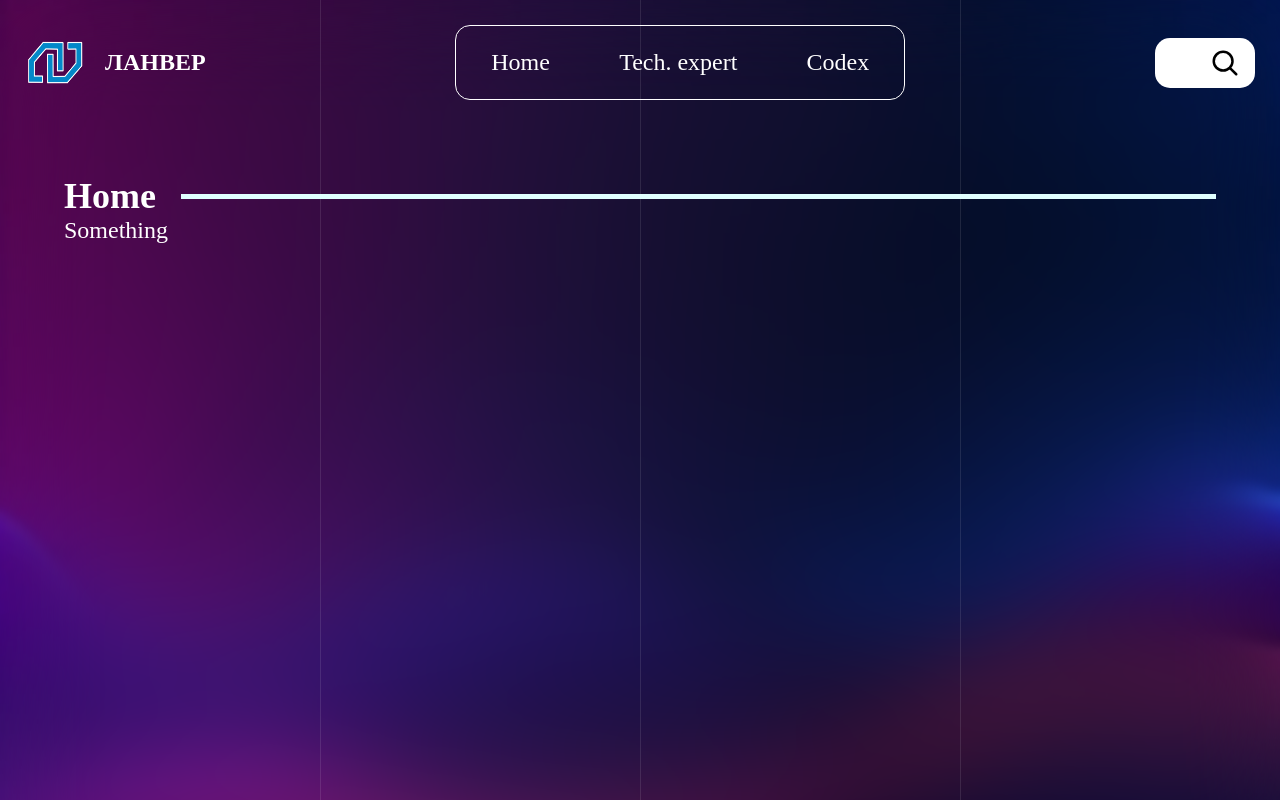
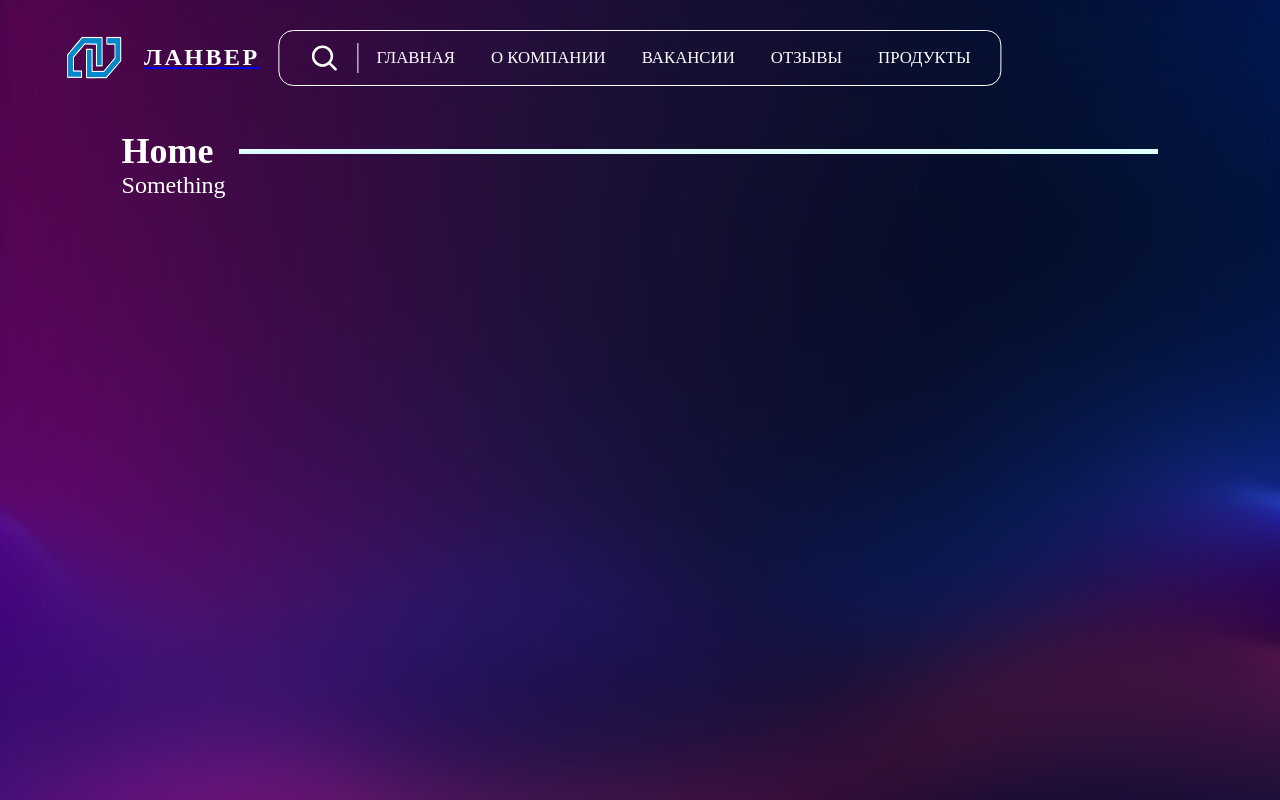
Before and after one commit to iXorr/lanver_frontend, a Vue app: page / in a window 1280 px wide. Shown: the top 800 px of the page. Built offline with nearby package versions, Linux system fonts and the light colour scheme; a web font is replaced by a local one.

Commit message:
searchbar edited

```diff
--- a/src/App.vue
+++ b/src/App.vue
@@ -31,17 +31,18 @@
     </section>
   </main>
 
-  <AnimatedWires />
+  <!-- <AnimatedWires /> -->
 </template>
 
 <style scoped>
   .root {
     font-size: 1rem;
+    padding: 0 5%;
   }
 
-    .content {
+    /* .content {
       padding: 0 5%;
-    }
+    } */
 
       .router-content {
         color: white;
--- /dev/null
+++ b/src/assets/animations.css
@@ -0,0 +1,55 @@
+/* bg-moving */
+
+@keyframes moving {
+	0% {
+		background-position: 0% 0%;
+	}
+
+	100% {
+		background-position: 0% 300%;
+	}
+}
+
+/* slide-effect */
+
+.slide-enter-active {
+  animation: slide 0.5s;
+}
+
+.slide-leave-active {
+  animation: slide 0.5s reverse;
+}
+
+@keyframes slide {
+  0% {
+    transform: translateY(-100%);
+  }
+
+  100% {
+    transform: translateY(0);
+  }
+}
+
+/* fade-effect */
+
+.fade-enter-active {
+  animation: fade 0.5s;
+}
+
+.fade-leave-active {
+  animation: fade 0.5s reverse;
+}
+
+@keyframes fade {
+  0% {
+    opacity: 0;
+  }
+
+  50% {
+    transform: scale(1.05);
+  }
+
+  100% {
+    opacity: 1;
+  }
+}
--- a/src/assets/main.css
+++ b/src/assets/main.css
@@ -1,4 +1,6 @@
 @import '~/fonts/montserrat.css';
+@import './animations.css';
+@import './media.css';
 
 *,
 *::before,
@@ -10,17 +12,13 @@
 }
 
 :root {
+	--page-height: 2000px;
+
 	--fast-transition: .25s ease;
 	--standart-transition: .5s ease-in-out;
+	--slow-transition: 1s ease-in-out;
 
-	--icon-size: 30px;
-
-	--page-height: 2000px;
-}
-
-svg {
-	width: var(--icon-size);
-	height: var(--icon-size);
+	--icon-size: 1.25rem;
 }
 
 html {
@@ -41,14 +39,9 @@ body {
 		animation-fill-mode: forwards;
 	}
 
-@keyframes moving {
-	0% {
-		background-position: 0% 0%;
-	}
-
-	100% {
-		background-position: 0% 300%;
-	}
+		svg {
+			width: var(--icon-size);
+			height: var(--icon-size);
 		}
 
 		input,
@@ -57,46 +50,3 @@ textarea {
 			outline: none;
 			border: none;
 		}
-
-/* vue animations */
-
-.slide-enter-active {
-  animation: slide 0.5s;
-}
-.slide-leave-active {
-  animation: slide 0.5s reverse;
-}
-
-@keyframes slide {
-  0% {
-    transform: translateY(-100%);
-  }
-
-  100% {
-		transform: translateY(0);
-  }
-}
-
-
-
-.fade-enter-active {
-	animation: fade 0.5s;
-}
-
-.fade-leave-active {
-	animation: fade 0.5s reverse;
-}
-
-@keyframes fade {
-	0% {
-		opacity: 0;
-	}
-
-	50% {
-		transform: scale(1.05);
-	}
-
-	100% {
-		opacity: 1;
-	}
-  }
--- a/src/components/common/Header.vue
+++ b/src/components/common/Header.vue
@@ -1,79 +1,53 @@
 <script setup>
-  import SearchBar from '@/components/ui/SearchBar.vue';
   import { RouterLink } from 'vue-router';
+
+  import Navbar from '@/components/common/Navbar.vue';
 </script>
 
 <template>
   <header>
+    <RouterLink to="/" class="router-link router-link--icon">
       <div class="branding">
         <img src="/public/img/logo.png" alt="logo">
-
         <p>ЛАНВЕР</p>
       </div>
+    </RouterLink>
 
-    <nav>
-      <RouterLink to="/">Home</RouterLink>
-      <RouterLink to="/tech-expert">Tech. expert</RouterLink>
-      <RouterLink to="/codex">Codex</RouterLink>
-    </nav>
-
-    <SearchBar />
+    <Navbar />
   </header>
 </template>
 
 <style scoped>
   header {
     display: flex;
-    justify-content: space-between;
     align-items: center;
 
     z-index: 2;
     top: 0;
-    padding: 25px;
+    padding-top: 35px;
     margin-bottom: 50px;
   }
 
-    header .branding {
+    .branding {
       display: flex;
       align-items: center;
       color: #fff;
       font-weight: 600;
+      letter-spacing: 2.5px;
     }
 
-    header img {
+      .branding img {
         width: 60px;
         height: 45px;
         margin-right: 20px;
       }
 
-    nav {
-      position: relative;
-
-      display: flex;
-      justify-content: space-between;
-      align-items: center;
-
-      width: 450px;
-      height: 75px;
-      padding: 0 25px;
-      border-radius: 15px;
-      border: 1px solid white;
-      backdrop-filter: blur(10px);
-      -webkit-backdrop-filter: blur(10px);
+      .branding p {
+        font-size: 1rem;
       }
 
-      nav > * {
-        padding: 10px;
-        border-radius: 10px;
-        text-decoration: none;
-        text-wrap: nowrap;
-
-        color: #fff;
-
-        transition: var(--fast-transition);
-      }
-
-      nav > *:active{
-        transform: scale(1.15);
+      .router-link--icon {
+        padding: 0;
+        margin: 0;
       }
 </style>
--- /dev/null
+++ b/src/components/common/Navbar.vue
@@ -0,0 +1,72 @@
+<script setup>
+  import { RouterLink } from 'vue-router';
+
+  import SearchBar from '../ui/SearchBar.vue';
+  import { onMounted, ref } from 'vue';
+
+  const route = ref(null);
+
+  // onMounted(() => {
+  // });
+
+  function sayhi() {
+    route.value.style.color = "#000000";
+  }
+</script>
+
+<template>
+  <nav class="header__nav">
+    <SearchBar @click="sayhi" />
+
+    <RouterLink to="/" class="router-link" ref="route">ГЛАВНАЯ</RouterLink>
+    <RouterLink to="/" class="router-link" >О КОМПАНИИ</RouterLink>
+    <RouterLink to="/tech-expert" class="router-link" >ВАКАНСИИ</RouterLink>
+    <RouterLink to="/codex" class="router-link" >ОТЗЫВЫ</RouterLink>
+    <RouterLink to="/tech-expert" class="router-link" >ПРОДУКТЫ</RouterLink>
+  </nav>
+</template>
+
+<style>
+  .header__nav {
+    position: absolute;
+    left: 50%;
+    transform: translateX(-50%);
+
+    display: flex;
+    justify-content: space-around;
+    align-items: center;
+
+    padding: 0.5rem;
+    border-radius: 15px;
+    border: 1px solid white;
+  }
+
+    .header__nav > * {
+      display: flex;
+      justify-content: center;
+      align-items: center;
+
+      text-decoration: none;
+      text-wrap: nowrap;
+
+      padding: 0 0.75rem;
+      border-radius: 0.1rem;
+      color: white;
+
+      font-size: 0.7rem;
+
+      transition: var(--fast-transition);
+    }
+
+    /* .router-link--search {
+      padding: 0;
+    } */
+
+
+
+    .router-link:active,
+    .router-link:focus {
+      transform: scale(1.15);
+      font-weight: 600;
+    }
+</style>
--- a/src/components/icons/SearchGlassIcon.vue
+++ b/src/components/icons/SearchGlassIcon.vue
@@ -1,5 +1,5 @@
 <template>
   <svg viewBox="0 0 24 24" fill="none" xmlns="http://www.w3.org/2000/svg">
-    <path d="M15.7955 15.8111L21 21M18 10.5C18 14.6421 14.6421 18 10.5 18C6.35786 18 3 14.6421 3 10.5C3 6.35786 6.35786 3 10.5 3C14.6421 3 18 6.35786 18 10.5Z" stroke="#000000" stroke-width="2" stroke-linecap="round" stroke-linejoin="round"/>
+    <path d="M15.7955 15.8111L21 21M18 10.5C18 14.6421 14.6421 18 10.5 18C6.35786 18 3 14.6421 3 10.5C3 6.35786 6.35786 3 10.5 3C14.6421 3 18 6.35786 18 10.5Z" stroke="#ffffff" stroke-width="2" stroke-linecap="round" stroke-linejoin="round"/>
   </svg>
 </template>
--- a/src/components/ui/SearchBar.vue
+++ b/src/components/ui/SearchBar.vue
@@ -3,63 +3,41 @@
   import SearchGlassIcon from '@/components/icons/SearchGlassIcon.vue';
 
   const isInputFocused = ref(false);
-
-  // для дальнейшего поиска
-  function sayHi() {
-    alert('hi!');
-  }
 </script>
 
 <template>
-  <form :class="['search-bar', isInputFocused ? 'search-bar--expanded' : null]" @submit.prevent="sayHi">
+  <div class="search-bar">
+    <SearchGlassIcon class="search-bar__icon" @click="isInputFocused = !isInputFocused" />
+
     <input
-      class="search-bar__field"
-      type="text"
-      onblur="this.value = null"
+      placeholder="Введите текст для поиска"
+      :class="['input', isInputFocused ? 'input--expanded' : null]"
       @blur="isInputFocused = false"
-      @focus="isInputFocused = true">
-
-    <SearchGlassIcon class="search-bar__icon" />
-  </form>
+      type="text">
+  </div>
 </template>
 
 <style scoped>
   .search-bar {
-    position: relative;
+    display: flex;
+    justify-content: center;
+    align-items: center;
 
-    display: flex;
-    align-items: center;
-    width: 100px;
-    height: 50px;
-
-    transition: var(--standart-transition);
+    border-right: 1px solid white;
+    border-radius: 0;
   }
 
-  .search-bar--expanded {
-    width: 400px;
+  .input {
+    position: absolute;
+    font-size: 0.75rem;
+
+    left: 90px;
+    height: 100%;
+    width: 0;
+    transition: .5s ease-in-out;
   }
 
-    .search-bar__icon {
-      position: absolute;
-      right: 15px;
-      z-index: 1;
-
-      transition: var(--fast-transition);
-    }
-
-    .search-bar__field {
-      position: relative;
-
-      width: 100%;
-      height: 100%;
-      font-size: 1rem;
-      border-radius: 15px;
-      padding: 15px 25px;
-
-      transition: var(--standart-transition);
-    }
-
-    .search-bar__field:focus {
-      padding-right: 60px;
-    }
+  .input--expanded {
+    width: 650px;
+  }
 </style>
--- a/src/views/HomeView.vue
+++ b/src/views/HomeView.vue
@@ -37,7 +37,7 @@
     .root__header-line {
       width: 100%;
       height: 5px;
-      background: lightcyan;
+      background: rgba(224, 255, 255);
     }
 
   /* local animation */
--- a/src/views/TechView.vue
+++ b/src/views/TechView.vue
@@ -17,45 +17,16 @@
   <div class="root">
     <div class="target-block target-block--first" ref="target"></div>
 
-    <Transition name="fade">
+    <!-- <Transition name="fade"> -->
       <p class="appear-block" v-show="targetIsVisible">Message 1</p>
-    </Transition>
+    <!-- </Transition> -->
   </div>
 </template>
 
 <style scoped>
   .root {
     position: relative;
-    /* height: 2000px; */
-
     background: rgba(224, 255, 255, 0.422);
     border-radius: 15px;
   }
-
-    /* .appear-block {
-      display: flex;
-      justify-content: center;
-
-      width: 350px;
-      padding: 25px;
-      position: absolute;
-      font-size: 2rem;
-      top: 200px;
-
-      border-radius: 15px;
-      background: red;
-
-      transition: var(--standart-transition);
-    }
-
-    .appear-block:hover {
-      background: blue;
-    }
-
-    .target-block {
-      position: absolute;
-      width: 100%;
-      height: 600px;
-      top: 850px;
-    } */
 </style>
```
Also changed, not shown: src/assets/media.css (added). Lines whose indentation alone changed are shown as unchanged.
